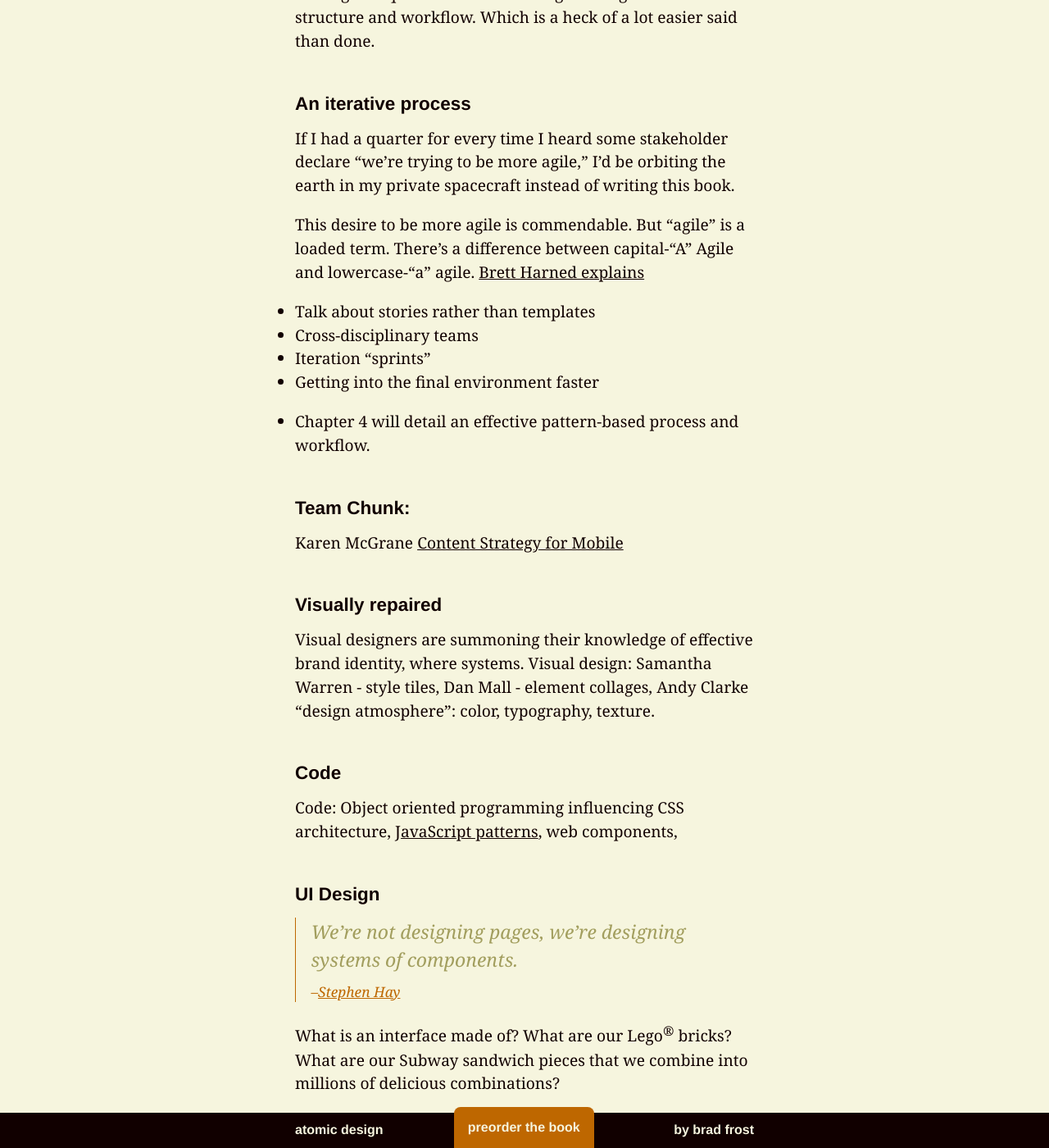
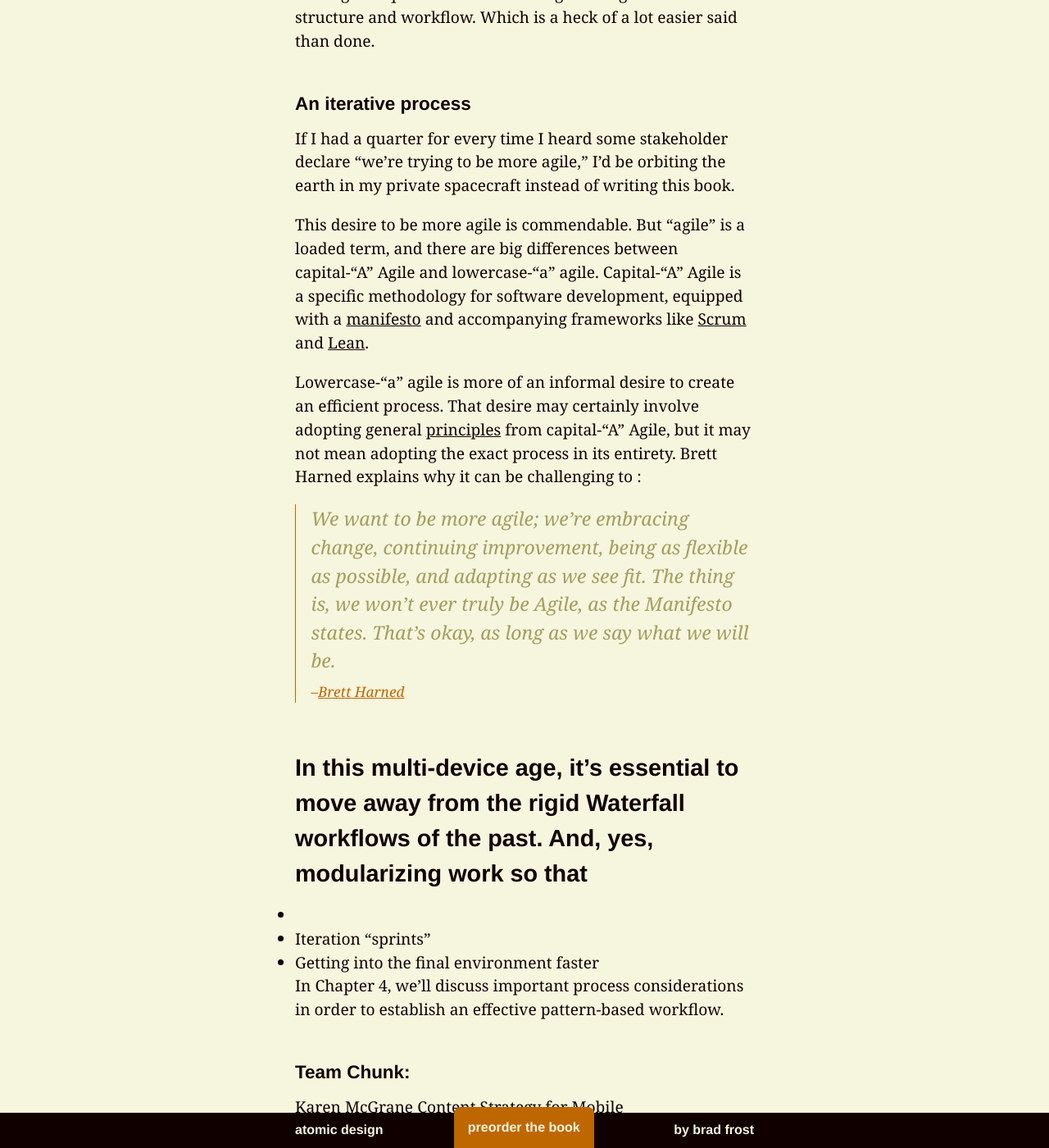
Before and after one commit to bradfrost/atomic-design, a Jekyll site: the page built from chapter-1.md, in a window 1280 px wide and 1400 px high, scrolled down 7131 px. Shown: the whole window at 82% size. Built offline with Jekyll 4.4.1, drawn with Linux system fonts in a browser that asks for light colours.

Commit message:
Chaper 1 draft

```diff
--- a/chapter-1.md
+++ b/chapter-1.md
@@ -86,14 +86,19 @@ Moving away from Ron-Popeil-esque, set-it-and-forget-it redesigns requires delib
 ### An iterative process
 If I had a quarter for every time I heard some stakeholder declare “we’re trying to be more agile,” I’d be orbiting the earth in my private spacecraft instead of writing this book.
 
-This desire to be more agile is commendable. But “agile” is a loaded term. There’s a difference between capital-“A” Agile and lowercase-“a” agile. [Brett Harned explains](http://cognition.happycog.com/article/diy-process)
+This desire to be more agile is commendable. But “agile” is a loaded term, and there are big differences between capital-“A” Agile and lowercase-“a” agile. Capital-“A” Agile is a specific methodology for software development, equipped with a [manifesto](http://www.agilemanifesto.org/) and accompanying frameworks like [Scrum](http://en.wikipedia.org/wiki/Scrum_%28software_development%29) and [Lean](http://en.wikipedia.org/wiki/Lean_software_development).
 
-- Talk about stories rather than templates
-- Cross-disciplinary teams
+Lowercase-“a” agile is more of an informal desire to create an efficient process. That desire may certainly involve adopting general [principles](http://www.agilemanifesto.org/principles.html) from capital-“A” Agile, but it may not mean adopting the exact process in its entirety. Brett Harned explains why it can be challenging to :
+
+> We want to be more agile; we’re embracing change, continuing improvement, being as flexible as possible, and adapting as we see fit. The thing is, we won’t ever truly be Agile, as the Manifesto states. That’s okay, as long as we say what we will be. <cite>[Brett Harned](http://cognition.happycog.com/article/diy-process)</cite>
+
+In this multi-device age, it’s essential to move away from the rigid Waterfall workflows of the past.  And, yes, modularizing work so that
+-
+-
 - Iteration “sprints”
 - Getting into the final environment faster
 
-- Chapter 4 will detail an effective pattern-based process and workflow.
+In Chapter 4, we’ll discuss important process considerations in order to establish an effective pattern-based workflow.
 
 ### Team Chunk:
 Karen McGrane [Content Strategy for Mobile](http://www.abookapart.com/products/content-strategy-for-mobile)
```
Also changed, not shown: 2 other files.
